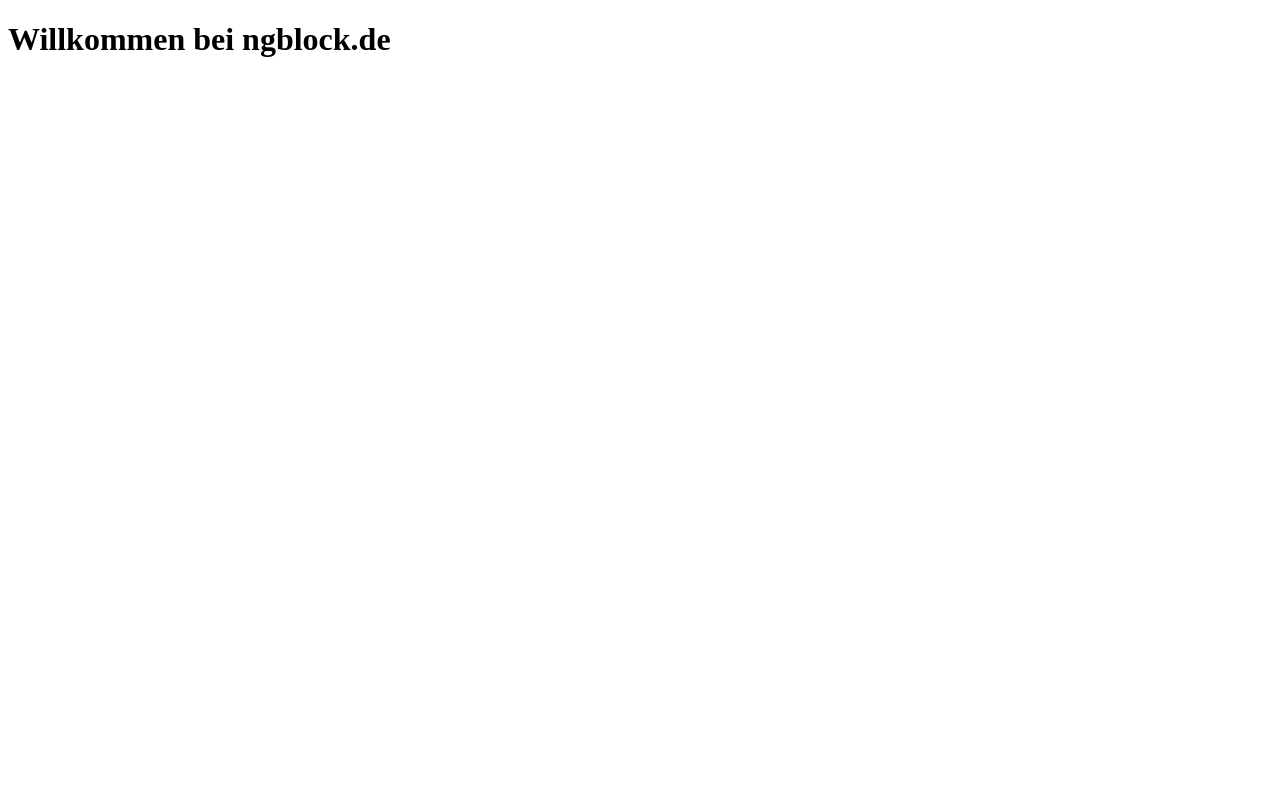
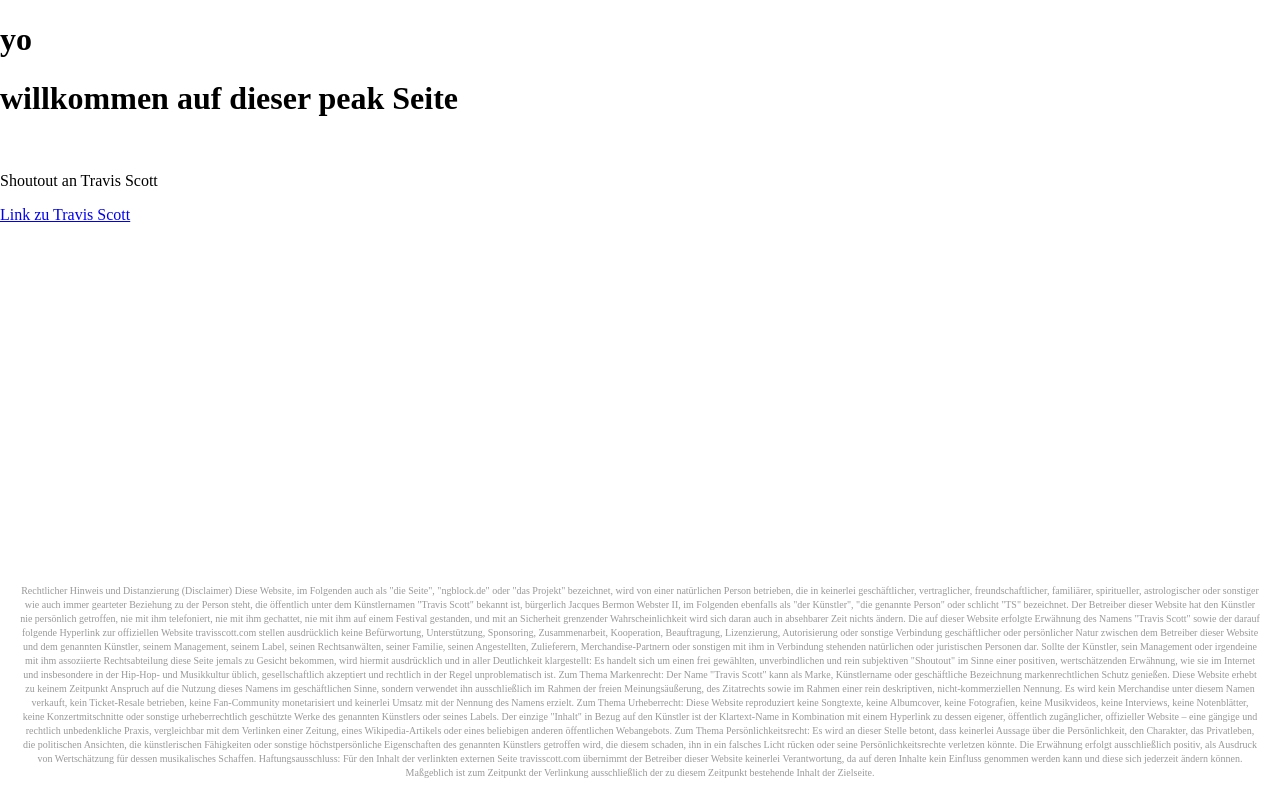
Before and after one commit to NGBlock/ngblock-site, a plain HTML site: page index.html in a window 1280 px wide. Drawn offline with Linux system fonts and the light colour scheme.

Commit message:
Add footer and main content to index.html

```diff
--- a/index.html
+++ b/index.html
@@ -3,8 +3,42 @@
 <head>
   <meta charset="UTF-8">
   <title>ngblock.de</title>
+  <style>
+    body {
+      margin: 0;
+      min-height: 100vh;
+      display: flex;
+      flex-direction: column;
+    }
+    main {
+      flex: 1;
+    }
+    footer {
+      font-size: 10px;
+      color: #999;
+      text-align: center;
+      padding: 20px;
+      line-height: 1.4;
+    }
+  </style>
 </head>
 <body>
-  <h1>Willkommen bei ngblock.de</h1>
+  <main>
+    <h1>yo</h1>
+    <h1>willkommen auf dieser peak Seite</h1>
+    <br>
+    <p>Shoutout an Travis Scott</p>
+    <a href="https://www.travisscott.com/">Link zu Travis Scott</a>
+  </main>
+
+  <footer>
+    Rechtlicher Hinweis und Distanzierung (Disclaimer)
+Diese Website, im Folgenden auch als "die Seite", "ngblock.de" oder "das Projekt" bezeichnet, wird von einer natürlichen Person betrieben, die in keinerlei geschäftlicher, vertraglicher, freundschaftlicher, familiärer, spiritueller, astrologischer oder sonstiger wie auch immer gearteter Beziehung zu der Person steht, die öffentlich unter dem Künstlernamen "Travis Scott" bekannt ist, bürgerlich Jacques Bermon Webster II, im Folgenden ebenfalls als "der Künstler", "die genannte Person" oder schlicht "TS" bezeichnet. Der Betreiber dieser Website hat den Künstler nie persönlich getroffen, nie mit ihm telefoniert, nie mit ihm gechattet, nie mit ihm auf einem Festival gestanden, und mit an Sicherheit grenzender Wahrscheinlichkeit wird sich daran auch in absehbarer Zeit nichts ändern.
+Die auf dieser Website erfolgte Erwähnung des Namens "Travis Scott" sowie der darauf folgende Hyperlink zur offiziellen Website travisscott.com stellen ausdrücklich keine Befürwortung, Unterstützung, Sponsoring, Zusammenarbeit, Kooperation, Beauftragung, Lizenzierung, Autorisierung oder sonstige Verbindung geschäftlicher oder persönlicher Natur zwischen dem Betreiber dieser Website und dem genannten Künstler, seinem Management, seinem Label, seinen Rechtsanwälten, seiner Familie, seinen Angestellten, Zulieferern, Merchandise-Partnern oder sonstigen mit ihm in Verbindung stehenden natürlichen oder juristischen Personen dar. Sollte der Künstler, sein Management oder irgendeine mit ihm assoziierte Rechtsabteilung diese Seite jemals zu Gesicht bekommen, wird hiermit ausdrücklich und in aller Deutlichkeit klargestellt: Es handelt sich um einen frei gewählten, unverbindlichen und rein subjektiven "Shoutout" im Sinne einer positiven, wertschätzenden Erwähnung, wie sie im Internet und insbesondere in der Hip-Hop- und Musikkultur üblich, gesellschaftlich akzeptiert und rechtlich in der Regel unproblematisch ist.
+Zum Thema Markenrecht: Der Name "Travis Scott" kann als Marke, Künstlername oder geschäftliche Bezeichnung markenrechtlichen Schutz genießen. Diese Website erhebt zu keinem Zeitpunkt Anspruch auf die Nutzung dieses Namens im geschäftlichen Sinne, sondern verwendet ihn ausschließlich im Rahmen der freien Meinungsäußerung, des Zitatrechts sowie im Rahmen einer rein deskriptiven, nicht-kommerziellen Nennung. Es wird kein Merchandise unter diesem Namen verkauft, kein Ticket-Resale betrieben, keine Fan-Community monetarisiert und keinerlei Umsatz mit der Nennung des Namens erzielt.
+Zum Thema Urheberrecht: Diese Website reproduziert keine Songtexte, keine Albumcover, keine Fotografien, keine Musikvideos, keine Interviews, keine Notenblätter, keine Konzertmitschnitte oder sonstige urheberrechtlich geschützte Werke des genannten Künstlers oder seines Labels. Der einzige "Inhalt" in Bezug auf den Künstler ist der Klartext-Name in Kombination mit einem Hyperlink zu dessen eigener, öffentlich zugänglicher, offizieller Website – eine gängige und rechtlich unbedenkliche Praxis, vergleichbar mit dem Verlinken einer Zeitung, eines Wikipedia-Artikels oder eines beliebigen anderen öffentlichen Webangebots.
+Zum Thema Persönlichkeitsrecht: Es wird an dieser Stelle betont, dass keinerlei Aussage über die Persönlichkeit, den Charakter, das Privatleben, die politischen Ansichten, die künstlerischen Fähigkeiten oder sonstige höchstpersönliche Eigenschaften des genannten Künstlers getroffen wird, die diesem schaden, ihn in ein falsches Licht rücken oder seine Persönlichkeitsrechte verletzen könnte. Die Erwähnung erfolgt ausschließlich positiv, als Ausdruck von Wertschätzung für dessen musikalisches Schaffen.
+Haftungsausschluss: Für den Inhalt der verlinkten externen Seite travisscott.com übernimmt der Betreiber dieser Website keinerlei Verantwortung, da auf deren Inhalte kein Einfluss genommen werden kann und diese sich jederzeit ändern können. Maßgeblich ist zum Zeitpunkt der Verlinkung ausschließlich der zu diesem Zeitpunkt bestehende Inhalt der Zielseite.
+  </footer>
 </body>
 </html>
```
